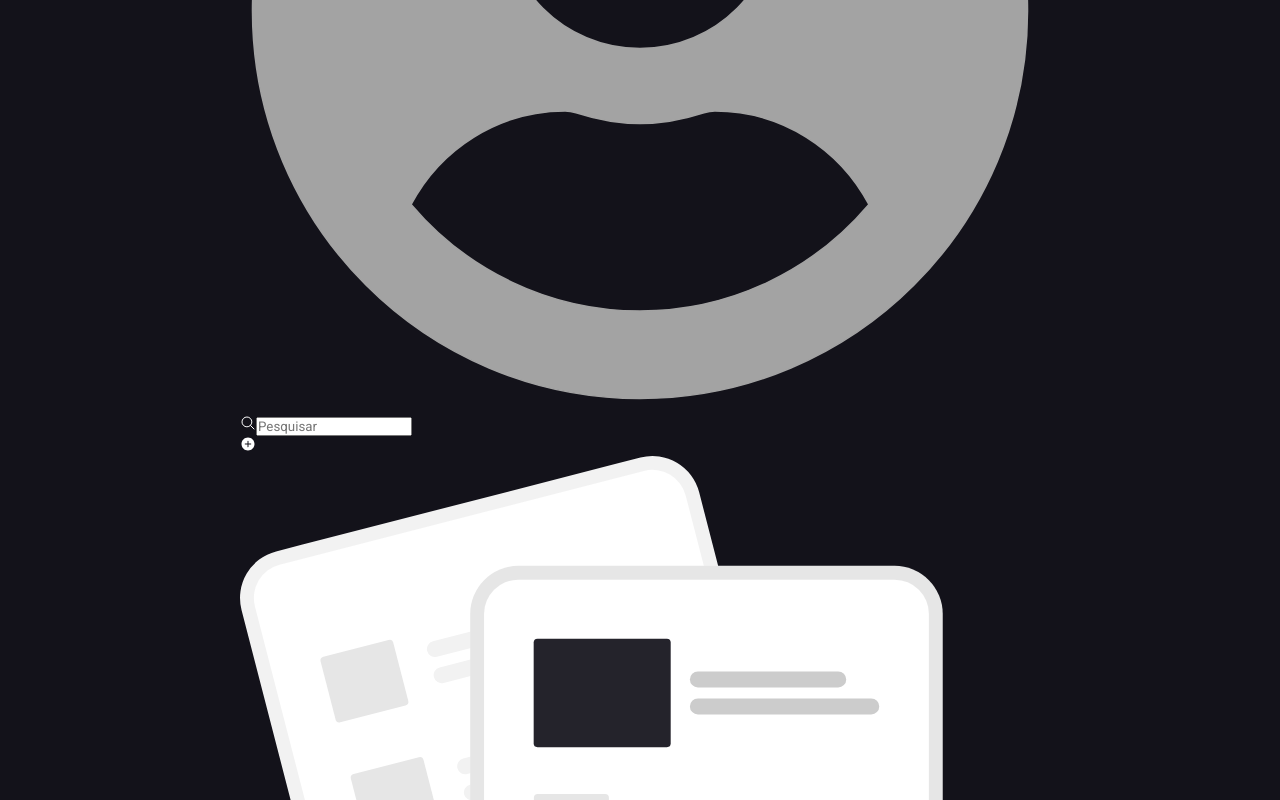
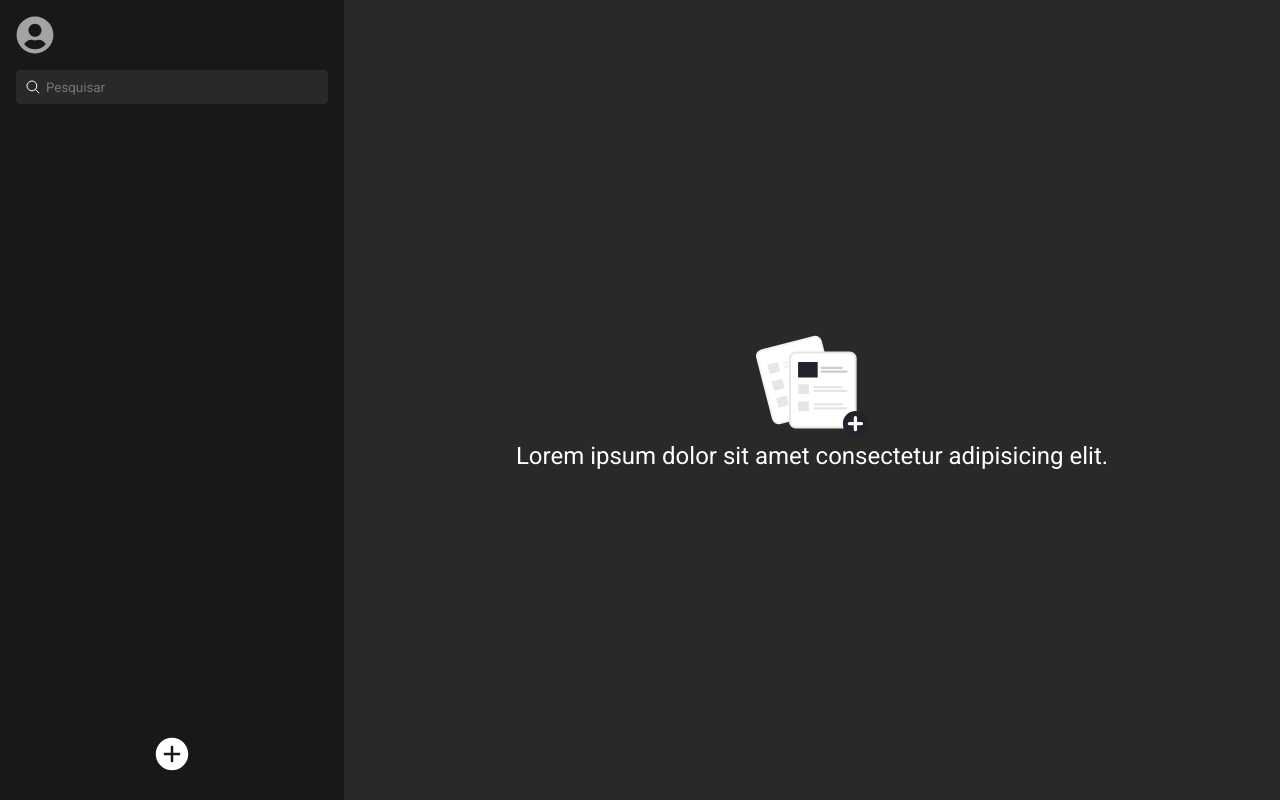
Before and after one commit to eduardofranco572/Real-Time-Chat, a React (Vite) app: page /home in a window 1280 px wide. Shown: the top 800 px of the page. Built offline with nearby package versions, Linux system fonts and the light colour scheme.

Commit message:
Ajuste no front end
Quase voltando o front end de antes da perda!

```diff
--- a/src/assets/components/ContactForm.tsx
+++ b/src/assets/components/ContactForm.tsx
@@ -16,6 +16,7 @@ interface ContactFormProps {
 const ContactForm: React.FC<ContactFormProps> = ({ onClose, onSubmit, email, setEmail, nome, setNome }) => {
   return (
     <section className='popUpCadastrar'>
+      <div className='itensPopUpC'>
         <div className='btnClose'>
           <button onClick={onClose}><IoMdClose /></button>
         </div>
@@ -56,6 +57,7 @@ const ContactForm: React.FC<ContactFormProps> = ({ onClose, onSubmit, email, set
             <input type="submit" value="Adicionar contato" />
           </div>
         </form>
+      </div>
     </section>
   );
 }
--- a/src/assets/css/container.css
+++ b/src/assets/css/container.css
@@ -0,0 +1,31 @@
+.conteinerHome{
+    display: flex;
+    justify-content: center;
+    width: 100%;
+    height: 100%;
+    background-color: var(--color-container);
+}
+
+#root{
+    width: 100%;
+    height: 100%;
+}
+
+.bodyContainer{
+    width: 75%;
+    display: flex;
+    justify-content: center;
+    align-items: center;
+    background-color: var(--color-container-clear);
+}
+
+.noContatos{
+    display: flex;
+    flex-direction: column;
+    align-items: center;
+}
+
+.noContatos img{
+   width: 7rem;
+   height: 7rem;
+}
--- a/src/assets/css/global.css
+++ b/src/assets/css/global.css
@@ -6,8 +6,10 @@
     --color-backSoft: #111111;
     --font-family: "Roboto", sans-serif;
     --background: #13121A;
-    --color-container: #24232B;
+    --color-container:#181818;
+    --color-container-clear: #292929;
     --color-green: #ABF7B6;
+    --color-subtitle: #898888;
 }
 
 *{
--- a/src/assets/css/menu.css
+++ b/src/assets/css/menu.css
@@ -0,0 +1,121 @@
+.menu{
+    width: 25%;
+    display: flex;
+    flex-direction: column;
+    align-items: flex-start;
+    margin: 1rem;
+}
+
+.elementosMenu{
+    display: flex;
+    justify-content: center;
+    align-items: center;
+    width: 100%;
+}
+
+.headerMenu{
+    display: flex;
+    justify-content: flex-start;
+    align-items: center;
+    width: 100%;
+}
+
+.headerMenu img{
+    width: 2.4rem;
+    height: 2.4rem;
+    user-select: none;
+    cursor: pointer;
+}
+
+.textHM{
+    margin-left: 0.5rem;
+}
+
+.textHM h1{
+    font-size: 16px;
+    font-weight: 500;
+    color: var(--color-white);
+}
+
+.textHM p{
+    font-size: 12px;
+    font-weight: 400;
+    color: var(--color-subtitle);
+    margin-top: 5px;
+    white-space: nowrap;
+    overflow: hidden;
+    text-overflow: ellipsis;
+    max-width: 13rem;
+}
+
+.search{
+    margin-top: 1rem;
+    width: 100%;
+}
+
+.filter{
+    display: flex;
+    align-items: center;
+    background-color: #292929;
+    border-radius: 5px;
+    padding: 9px;
+}
+
+.filter span{
+    height: 16px;
+}
+
+.inputSearch{
+    margin-left: 5px;
+    background-color: transparent;
+    border: none;
+    color: white;
+    width: 100%;
+}
+
+
+.footerMenu{
+    display: flex;
+    flex-direction: column;
+    justify-content: flex-end;
+    align-items: center;
+    height: 100%;
+    width: 100%;
+}
+
+.footerMenu span{
+    font-size: 40px;
+    cursor: pointer;
+    user-select: none;
+}
+
+.footerMenu span:hover{
+    transition: 0.2s;
+    transform: scale(1.1);
+
+}
+
+.popUpCadastrar{
+    display: flex;
+    justify-content: center;
+    align-items: center;
+    width: 100%;
+    height: 100%;
+    position: absolute;
+}
+
+.itensPopUpC{
+    display: flex;
+    flex-direction: column;
+    justify-content: center;
+    align-items: center;
+    width: 45rem;
+    height: 38rem;
+    background-color: #313131;
+    border-radius: 1rem;
+}
+
+.headerPUCad img{
+    width: 7rem;
+    height: 7rem;
+}
```
Also changed, not shown: src/assets/server/routes.tsx (+25 -0 lines), src/assets/components/UserInfo.tsx (line endings or trailing spaces). Lines whose indentation alone changed are shown as unchanged.
